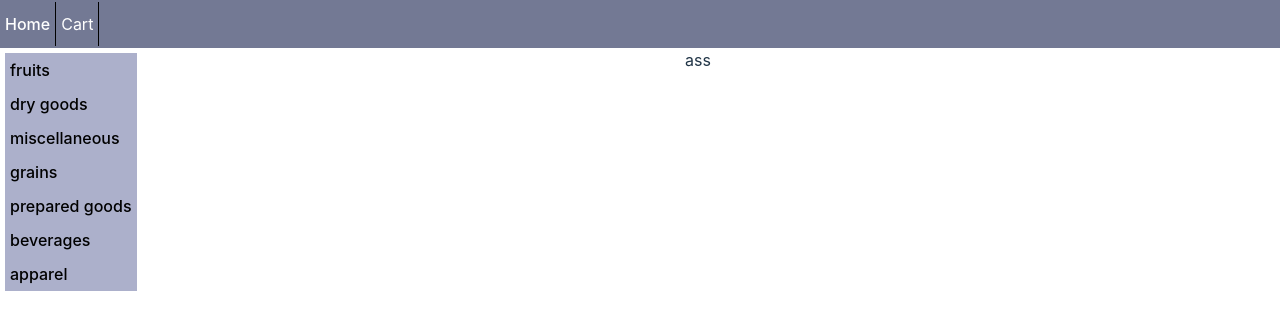
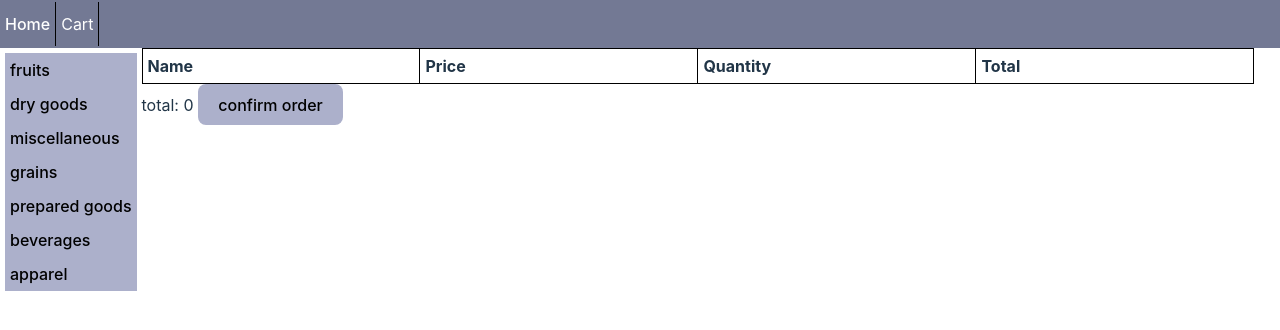
Before and after one commit to Stckrz/inventoryShopFrontend, a Vue app: page /processOrder in a window 1280 px wide. Shown: the top 330 px of the page. Built offline with nearby package versions, Linux system fonts and the light colour scheme.

Commit message:
finished order processing logic/implementation

```diff
--- a/src/App.vue
+++ b/src/App.vue
@@ -69,6 +69,5 @@ export default defineComponent({
 	display: flex;
 	justify-content: center;
 	flex-grow: 1;
-
 }
 </style>
--- a/src/components/shopItems/cart.vue
+++ b/src/components/shopItems/cart.vue
@@ -19,14 +19,11 @@ export default defineComponent({
 			}
 			return (total)
 		}
-		const processOrderRoute = () => {
-
-		}
 
 		onMounted(() => {
 			cartTotal.value = getCartTotal();
 		})
-		return { store, cartTotal, processOrderRoute }
+		return { store, cartTotal }
 	}
 })
 </script>
@@ -73,9 +70,14 @@ export default defineComponent({
 	justify-content: space-between;
 	width: 30%;
 	height: 92%;
-	border: 1px solid black;
+	/*border: 1px solid black;*/
 }
-
+.cartItemTable{
+	border: none;
+}
+th {
+	border: none;
+}
 .cartItemTableContainer {
 	max-height: 90%;
 	overflow: auto;
@@ -87,7 +89,7 @@ export default defineComponent({
 	align-items: center;
 	gap: 5px;
 	height: 10%;
-	border: 1px solid black;
+	/*border: 1px solid black;*/
 	width: 100%;
 }
 
--- a/src/components/shopItems/processOrder.vue
+++ b/src/components/shopItems/processOrder.vue
@@ -1,13 +1,75 @@
 <script lang="ts">
-import { defineComponent, ref } from 'vue';
+import { defineComponent, ref, onMounted } from 'vue';
+import { useStore } from 'vuex';
+import { postOrder, postOrderedItem } from '../../library/api/sentOrderApi.ts';
+
 
 export default defineComponent({
 	name: "ProcessOrder",
+	setup() {
+		const store = useStore();
+		const cartTotal = ref(0);
+		const getCartTotal = () => {
+			let total = 0;
+			for (let i = 0; i < store.state.orderItems.length; i++) {
+				total += store.state.orderItems[i].price * store.state.orderItems[i].orderAmount
+			}
+			return (total)
+		}
+
+		const confirmOrder = async () => {
+			const todaysDate = new Date()
+			const sentOrder = {
+				totalOrderAmount: cartTotal.value
+			}
+			const sentStatus = await postOrder(cartTotal.value)
+			if (sentStatus) {
+				for (let i = 0; i < store.state.orderItems.length; i++) {
+					const shopItemId = store.state.orderItems[i].shopItemId;
+					const receivedOrderId = sentStatus.receivedOrderId;
+					const shopItemQuantity = store.state.orderItems[i].orderAmount;
+					await postOrderedItem(shopItemId, receivedOrderId, shopItemQuantity)
+				}
+			}
+		}
+
+		onMounted(() => {
+			cartTotal.value = getCartTotal()
+		})
+		return { store, cartTotal, confirmOrder }
+	}
 })
 </script>
 
 <template>
-	<div class="orderProcessContainer">ass</div>
+	<div class="orderProcessContainer">
+		<div class="itemsTable">
+			<table class="cartItemTable">
+				<tr>
+					<th>Name</th>
+					<th>Price</th>
+					<th>Quantity</th>
+					<th>Total</th>
+				</tr>
+				<tr class="cartItem" v-for="item of store.state.orderItems">
+					<td class="cartItemCell">{{ item.shopItemName }}</td>
+					<td class="cartItemCell">{{ item.price }}</td>
+					<td class="cartItemCell">{{ item.orderAmount }}</td>
+					<td class="cartItemCell">{{ item.price * item.orderAmount }}</td>
+				</tr>
+			</table>
+		</div>
+		<div class="orderConfirmContainer">
+			total: {{ cartTotal }}
+			<button @click="confirmOrder">confirm order</button>
+		</div>
+	</div>
 </template>
 
-<style></style>
+<style scoped>
+.orderProcessContainer {
+	display: flex;
+	flex-direction: column;
+	justify-content: space-between;
+}
+</style>
--- a/src/library/api/sentOrderApi.ts
+++ b/src/library/api/sentOrderApi.ts
@@ -0,0 +1,58 @@
+import { SentOrder, OrderedItem } from "../../models/orderModel";
+
+export async function postOrder(totalPurchaseAmount: number) {
+	const currentDate = new Date();
+	const sentOrderObject = {
+		totalOrderAmount: totalPurchaseAmount,
+		orderDate: currentDate.toISOString().split('T')[0]
+	}
+	const formdata = new FormData();
+
+	for (const key in sentOrderObject) {
+		formdata.append(key, sentOrderObject[key as keyof SentOrder].toString());
+	}
+
+	try {
+		const response = await fetch('http://localhost:8080/receivedOrders/index.php', {
+			method: "POST",
+			body: formdata
+		})
+		const data = await response.json()
+		if (response.status === 200) {
+			return (data)
+		} else {
+			console.log("error posting Order")
+		}
+	}
+	catch (error) {
+		console.log({ "error": error });
+	}
+}
+
+export async function postOrderedItem(shopItemId: number, receivedOrderId: number, shopItemQuantity: number) {
+	const orderedItemObject = {
+		shopItemId: shopItemId,
+		receivedOrderId: receivedOrderId,
+		orderedQuantity: shopItemQuantity
+	}
+	const formdata = new FormData();
+	for (const key in orderedItemObject) {
+		formdata.append(key, orderedItemObject[key as keyof OrderedItem].toString());
+	}
+
+	try {
+		const response = await fetch('http://localhost:8080/orderedItems/index.php', {
+			method: "POST",
+			body: formdata
+		})
+		const data = await response.json()
+		if (response.status === 200) {
+			return (data)
+		} else {
+			console.log("error posting orderedItem")
+		}
+	}
+	catch (error) {
+		console.log({ "error": error });
+	}
+}
--- /dev/null
+++ b/src/models/orderModel.ts
@@ -0,0 +1,14 @@
+export interface SentOrder{
+	receivedOrderId: number,
+	totalOrderAmount: number,
+	orderDate: string,
+	fulfilledDate: string
+}
+
+export interface OrderedItem{
+	shopItemId: number,
+	shopItemName: string,
+	receivedOrderId: number,
+	orderedQuantity: number,
+	quantity: number
+}
--- a/src/store/index.ts
+++ b/src/store/index.ts
@@ -11,18 +11,7 @@ interface UpdateQuantityObject {
 
 export default createStore({
 	state: {
-		orderItems: [
-			{
-				shopItemId: 0,
-				shopItemName: "ass",
-				shopItemCategory: "",
-				price: 20,
-				buyPrice: 0,
-				quantity: 12,
-				parAmount: 0,
-				orderAmount: 5
-			}
-		]
+		orderItems: []
 	},
 	mutations: {
 		addOrderItem(state: State, orderItem: OrderItem) {
```
